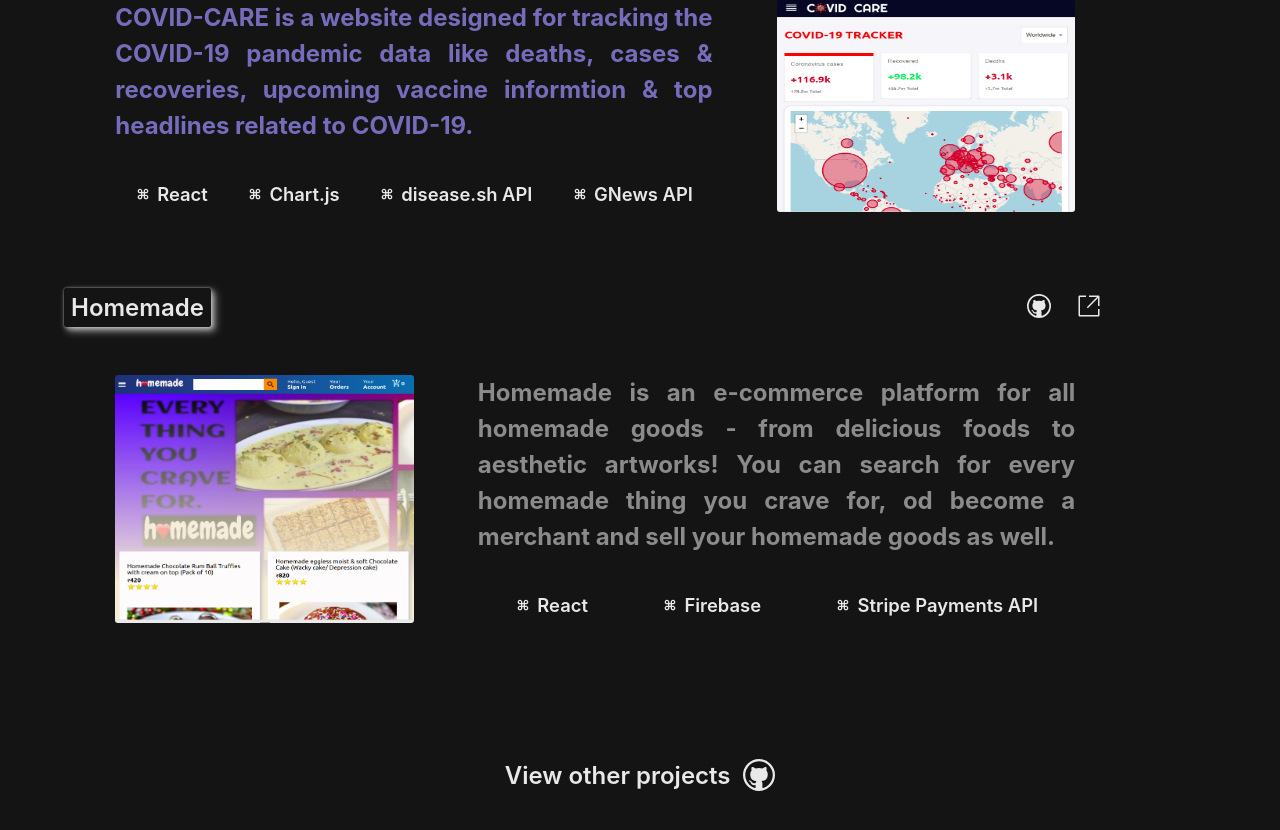
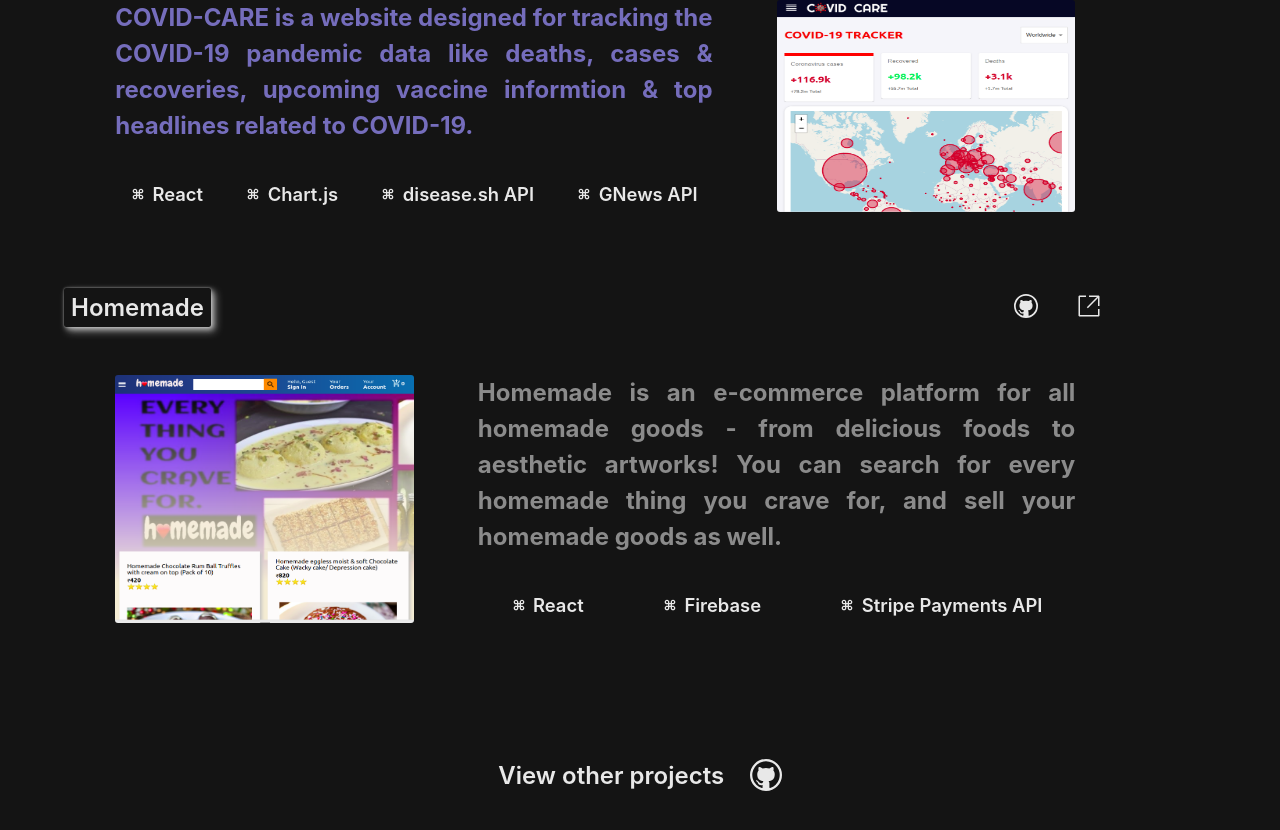
Before and after one commit to Sreejit7/sreejit.dev, a Next.js app: page / in a window 1280 px wide. Shown: the part 2951-3781 px from the top of the page. Built offline with nearby package versions, Linux system fonts and the light colour scheme.

Commit message:
Added responsiveness to projects section

```diff
--- a/src/data/projects.ts
+++ b/src/data/projects.ts
@@ -31,7 +31,7 @@
     githubLink: "https://github.com/Sreejit7/Ecommerce-website",
     url: "https://github.com/Sreejit7/Ecommerce-website",
     desc: `Homemade is an e-commerce platform for all homemade goods - from delicious foods to aesthetic artworks!
-          You can search for every homemade thing you crave for, od become a merchant and sell your homemade goods as well.`,
+          You can search for every homemade thing you crave for, and sell your homemade goods as well.`,
     techStack: ["React", "Firebase", "Stripe Payments API"],
   },
 ];
--- a/src/sections/Projects/ProjectItem.tsx
+++ b/src/sections/Projects/ProjectItem.tsx
@@ -4,6 +4,7 @@
 import cn from "classnames"
 import { VscLinkExternal, VscGithub } from "react-icons/vsc";
 import { TiPointOfInterest } from "react-icons/ti";
+import useWindowDimensions from "../../hooks/useWindowDimensions";
 
 
 type projectProps = {
@@ -12,12 +13,12 @@
 };
 const ProjectItem = ({ project, odd }: projectProps) => {
   const { title, desc, techStack, imageUrl, githubLink, url } = project;
-
+  const { isMobileView } = useWindowDimensions();
   return (
     <section className={cn(styles.project)}>
       <header className={styles["project-header"]}>
         <h2 className={cn(styles["project-title"], odd && styles["project-title-odd"] )}>{title}</h2>
-        <nav className={styles["peoject-header-nav"]}>
+        <nav className={styles["project-header-nav"]}>
           <a
             title="Source Code"
             className={styles["project-link"]}
@@ -42,9 +43,8 @@
         <Image
           alt={title}
           src={imageUrl}
-          layout="intrinsic"
-          height={300}
-          width={480}
+          height={isMobileView?200:300}
+          width={isMobileView?360:480}
           className={styles["project-image"]}
         />
         <section className={styles["project-desc"]}>
--- a/src/sections/Projects/projects.module.scss
+++ b/src/sections/Projects/projects.module.scss
@@ -14,27 +14,17 @@
     justify-content: center;
     font-size: $fs-title3;
     font-weight: $semi-bold;
-    gap: 1vw;
+    gap: 2vw;
     transition: 0.2s ease-in-out;
     position: relative;
     svg {
       font-size: 2rem;
     }
-    &:hover:after {
-      width: 30%;
-      left: 0;
-      background: #fff;
+    @media only screen and (max-width: 768px) {
+      margin-top: 5vh;
     }
-    &::after {
-      content: '';
-      position: absolute;
-      width: 0; height: 3px;
-      display: block;
-      margin-top: 5px;
-      right: 0;
-      background: #fff;
-      transition: width .2s ease;
-      -webkit-transition: width .2s ease;
+    @media only screen and (max-width: 576px) {
+      margin-top: 2vh;
     }
   }
 }
@@ -50,12 +40,12 @@
     align-items: center;
     &-nav {
       display: flex;
-      gap: 2vw;
+      gap: 3vw;
     }
   }
   &-link {
     cursor: pointer;
-    margin-left: 2vw;
+
     svg {
       font-size: 1.5rem;
       transition: 0.15s ease-out;
@@ -111,8 +101,6 @@
 
   &-image {
     display: flex;
-    // flex: 0.4;
-    z-index: 5;
     border-radius: 3px;
   }
 
@@ -133,6 +121,7 @@
     font-size: $fs-btn;
     font-weight: $semi-bold;
     color: $white-text;
+    gap: 1vw;
     &-item {
       display: flex;
       align-items: center;
@@ -148,3 +137,65 @@
     }
   }
 }
+
+@media only screen and (max-width: 900px) {
+  .project {
+    width: 100%;
+
+    &-body {
+      margin-left: 0;
+      font-size: $fs-body;
+      line-height: 28px;
+      font-weight: $semi-bold;
+      padding: 2vh 0;
+    }
+    &-stack {
+      font-size: $fs-small;
+    }
+  }
+}
+
+@media only screen and (max-width: 650px) {
+  .project {
+    &-body {
+      font-size: $fs-btn;
+      font-weight: $medium;
+      gap: 3vw;
+    }
+    &-desc {
+      gap: 2vh;
+    }
+  }
+}
+
+@media only screen and (max-width: 650px) {
+  .projects {
+    &-list {
+      align-items: center;
+    }
+  }
+  .project {
+    width: 85%;
+    &-body {
+      flex-direction: column;
+      font-size: $fs-btn;
+      font-weight: $medium;
+      gap: 4vh 3vw;
+    }
+    &-desc {
+      gap: 4vh;
+    }
+  }
+}
+
+@media only screen and (max-width: 450px) {
+  .project {
+    width: 90%;
+  }
+}
+
+@media only screen and (max-width: 375px) {
+  .project {
+    width: 95%;
+  }
+}
--- a/src/styles/_scss-variables.scss
+++ b/src/styles/_scss-variables.scss
@@ -21,6 +21,7 @@
 $fs-title2: 2rem;
 $fs-title3: 1.5rem;
 $fs-btn: 1.15rem;
+$fs-small: 0.9rem;
 $regular: 400;
 $semi-bold: 600;
 $medium: 500;
```
